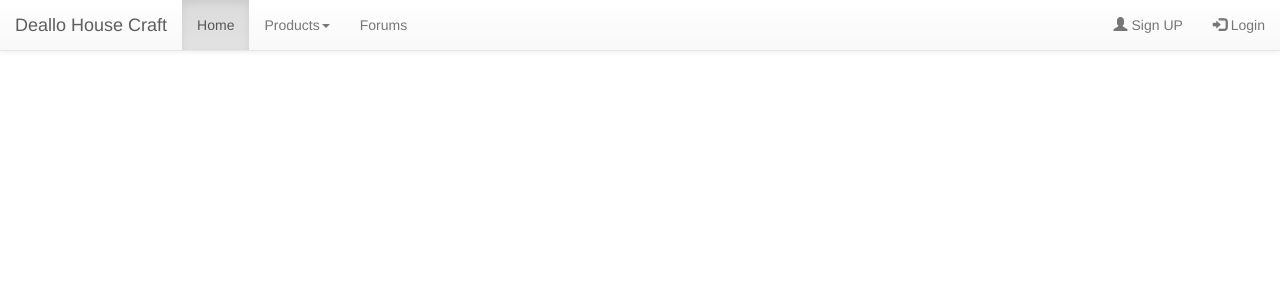
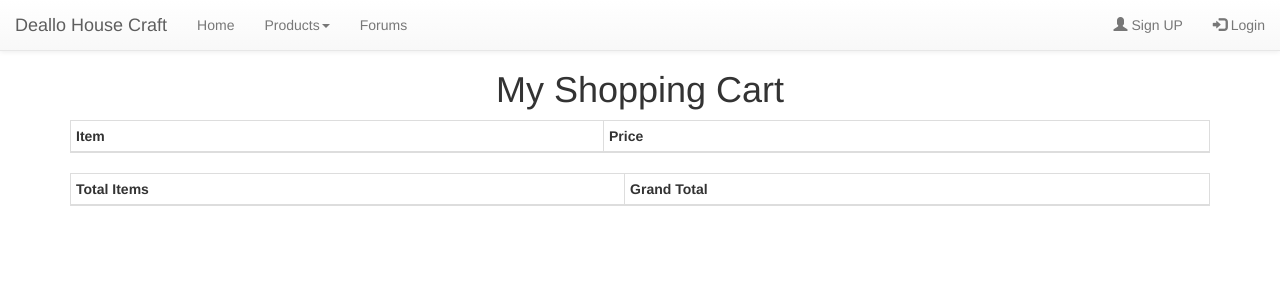
Before and after one commit to WilloneLim/TeamDP2, a PHP site: page /carts.php in a window 1280 px wide. Shown: the top 300 px of the page. Run offline with PHP 8.4, Linux system fonts and the light colour scheme; lists and menus that the app fills with data are empty.

Commit message:
Cart page is almos done

```diff
--- a/DP2 - Project/carts.php
+++ b/DP2 - Project/carts.php
@@ -26,11 +26,78 @@
 
 
 
+    <div class="container">
+        <div class="row">
+            <div class="col-md-12">
+                <h1 class="carthead">My Shopping Cart</h1>
+
+                <table class="table table-bordered table-condensed table-striped ">
+                    <thead>
+                        <th>Item</th>
+                        <th>Price</th>
+                    </thead>
+                    <tbody>
+                        <?php
+
+                        if(isset($_SESSION['login_user']))
+                        {
+
+                            include ("include/conn.php");
+
+                            $find_items = mysqli_query($conn, "SELECT * FROM cart WHERE buyer = '".$_SESSION['login_user']."' ");
+
+                            while($cartrow = mysqli_fetch_assoc($find_items))
+                        {
+                            $itemName = $cartrow['item_name'];
+                            $itemPrice = $cartrow['item_price'];
+
+                            echo "<tr><td> $itemName </td>";
+                            echo "<td> $itemPrice </td></tr>";
+                        }
 
 
 
+                        }
+                        ?>
+                    </tbody>
+                </table>
+
+                <table class="table table-bordered table-condensed table-striped ">
+                    <thead>
+                        <th>Total Items</th>
+                        <th>Grand Total</th>
+                    </thead>
+                    <tbody>
+                        <?php
+
+                        if(isset($_SESSION['login_user']))
+                        {
+
+                            include ("include/conn.php");
+
+                            $find_items = mysqli_query($conn, "SELECT * FROM cart WHERE buyer = '".$_SESSION['login_user']."' ");
+
+                            $totalItem = mysqli_num_rows($find_items);
+
+                            $result = mysqli_query($conn, "SELECT SUM(item_price) AS value_sum FROM cart WHERE buyer = '".$_SESSION['login_user']."'");
+
+                            $row = mysqli_fetch_assoc($result);
+
+                            $sum = $row['value_sum'];
+
+                            echo "<tr><td> $totalItem </td>";
+                            echo "<td> $sum </td></tr>";
 
 
+                        }
+                        ?>
+
+                    </tbody>
+                </table>
+            </div>
+        </div>
+
+    </div>
 
 
 
--- a/DP2 - Project/clothing.php
+++ b/DP2 - Project/clothing.php
@@ -7,7 +7,7 @@
     <!-- Bootstrap -->
     <link href="css/bootstrap.min.css" rel="stylesheet" />
     <link href="css/bootstrap-theme.min.css" rel="stylesheet"/>
-    <link href="css/main.css" rel="stylesheet"/>
+    <link href="css/main.css" rel="stylesheet" />
     <link rel="stylesheet" href="//netdna.bootstrapcdn.com/font-awesome/4.2.0/css/font-awesome.min.css">
 	<script src="index_files/ca-pub-2074772727795809.js" type="text/javascript" async=""></script><script src="index_files/analytics.js" async=""></script>
 </head>
@@ -839,8 +839,6 @@
 
                             ?>
 
-							 <!-- create the code fot Modal  -->
-
 
 							  <!-- Modal -->
 							  <div class="modal fade" id="myModal8" role="dialog">
--- a/DP2 - Project/css/main.css
+++ b/DP2 - Project/css/main.css
@@ -14,6 +14,11 @@ footer{
     background-color: #f2f2f2;
     padding: 25px;
     margin-bottom: 0px;
+}
+
+.carthead
+{
+    text-align: center;
 }
 
 #myCarousel
@@ -59,6 +64,7 @@ h2{
 	border:1px solid #777777;
 	border-radius:4px;
 	margin-bottom:10px;
+
 }
 
 .middle{
--- a/DP2 - Project/include/navigation.php
+++ b/DP2 - Project/include/navigation.php
@@ -4,7 +4,7 @@
                 <a class="navbar-brand" href="index.php">Deallo House Craft</a>
             </div>
             <ul class="nav navbar-nav">
-                <li class="active"><a href="index.php">Home</a></li>
+                <li><a href="index.php">Home</a></li>
                 <li class="dropdown">
                     <a class="dropdown-toggle" data-toggle="dropdown" href="#">Products<span class="caret"></span></a>
                     <ul class="dropdown-menu">
@@ -32,7 +32,7 @@
                 {
                     echo '<a class="dropdown-toggle" data-toggle="dropdown" href="#"><span class="glyphicon glyphicon-user"></span>' .$_SESSION["login_user"]. '<span class="caret"></span></a>
                     <ul class="dropdown-menu">
-                        <li><a href="#"><span class="glyphicon glyphicon-shopping-cart"></span> Cart </a></li>
+                        <li><a href="carts.php"><span class="glyphicon glyphicon-shopping-cart"></span> Cart </a></li>
                     </ul>';
                 }
 
--- a/DP2 - Project/login.php
+++ b/DP2 - Project/login.php
@@ -17,7 +17,7 @@
     <script src="js/respond.min.js"></script>
     <![endif]-->
     </head>
-    <body id="loginBody">
+    <body>
 
         <?php
 
--- a/DP2 - Project/sign-up.php
+++ b/DP2 - Project/sign-up.php
@@ -17,7 +17,7 @@
     <script src="js/respond.min.js"></script>
     <![endif]-->
     </head>
-    <body id="signupbd">
+    <body>
 
         <?php include("include/navigation.php"); ?>
 
```
